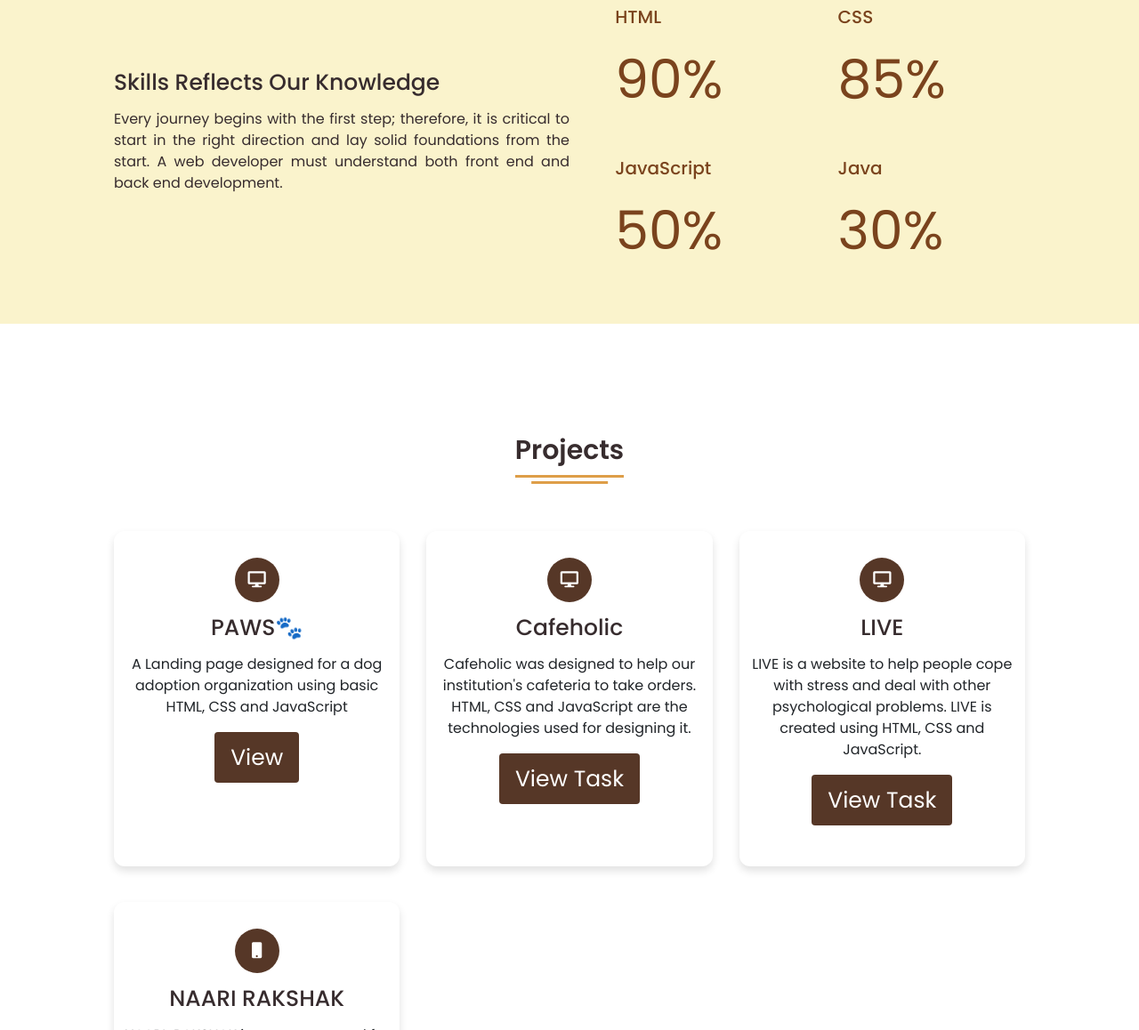
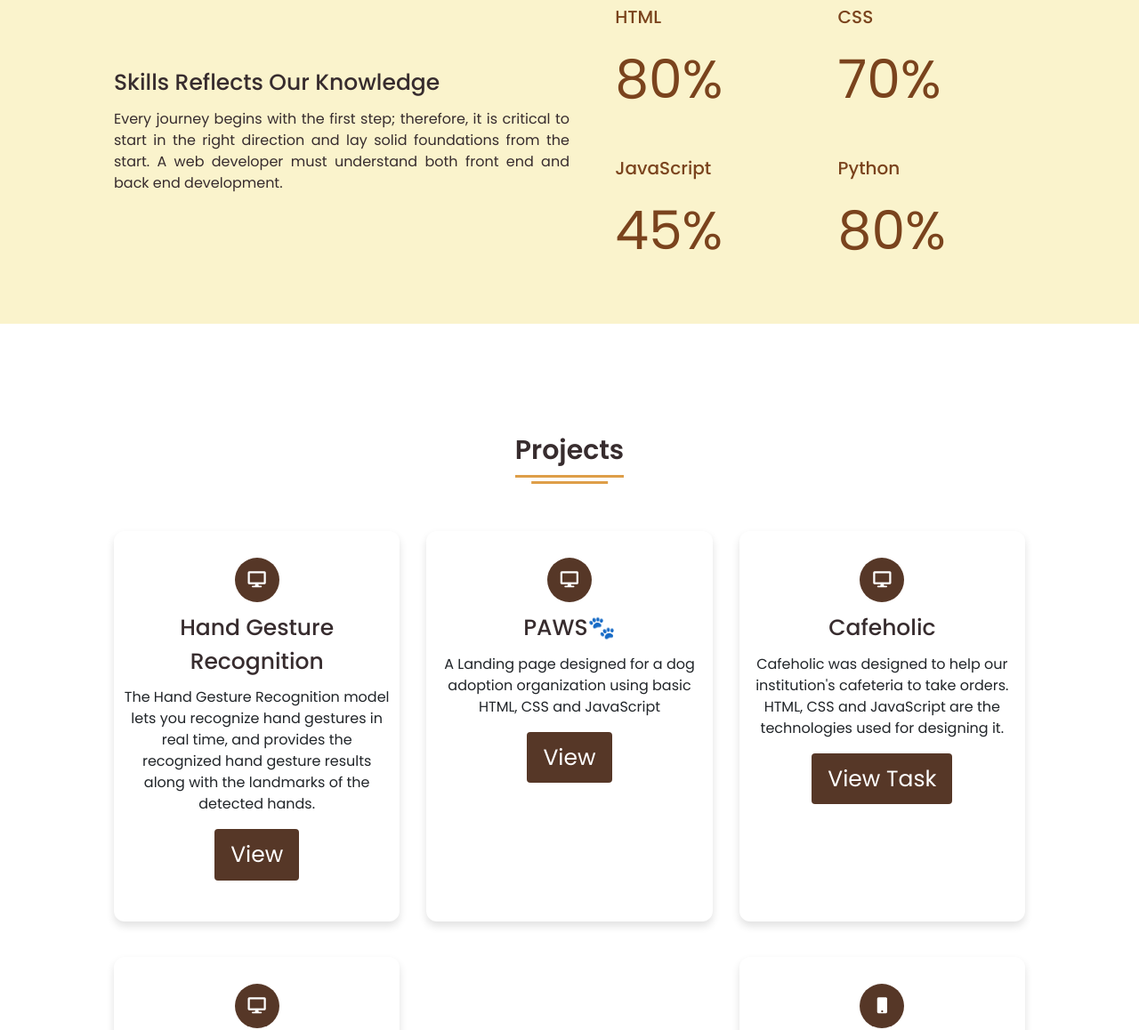
Before and after one commit to AayushiMishra1502/Portfolio, a plain HTML site: page index.html in a window 1280 px wide. Shown: the part 1642-2800 px from the top of the page at 89% size. Drawn offline with nearby package versions, Linux system fonts and the light colour scheme; a script that the page names is missing.

Commit message:
Update index.html

```diff
--- a/index.html
+++ b/index.html
@@ -36,7 +36,7 @@
         <a href="https://www.linkedin.com/in/aayushi-mishra-91740411a/" target="linkedin"><i class="fab fa-linkedin-in"></i></a>
         <a href="https://twitter.com/AayushiMishra12" target="twitter"><i class="fab fa-twitter"></i></a>
         <a href="https://www.instagram.com/is.mikrokosmos/" target="instagram"><i class="fab fa-instagram"></i></a>
-        <a href="https://github.com/AayushiMishra1502" target="git"><i class="fab fa-github"></i></a>
+        <a href="https://github.com/Aayushi-Mishra" target="git"><i class="fab fa-github"></i></a>
       </div>
     </div>
     <div class="menu-btn">
@@ -52,7 +52,7 @@
         <div class="text">
           <div class="text-one">Hello,</div>
           <div class="text-two">I'm Aayushi Mishra</div>
-          <div class="text-three">Front-end Developer</div>
+          <div class="text-three">Software Developer</div>
           <div class="text-four">From India</div>
         </div>
         <div class="button">
@@ -1171,8 +1171,8 @@
           <img src="about.jpeg" alt="">
         </div>
         <div class="right">
-          <div class="topic"><h2>I'm a Front-end Developer</h2></div>
-          <p>Hi! I 'm Aayushi, Nice to meet you. <br> I am a computer science student at Inderprastha Engineering College. I'm a front-end developer who is learning about back-end development. I have a strong understanding of HTML, CSS and JavaScript. Graphic design is a field in which I also constantly learn new things. For GFG Student Chapter IPEC, I am the team leader for designing. </p>
+          <div class="topic"><h2>I'm a Software Developer</h2></div>
+          <p>Hi! I 'm Aayushi, Nice to meet you. <br> I am a third-year computer science student at Inderprastha Engineering College. I'm a web developer and improving myself in machine learning using python. I'm very passionate about technology and keep learning new technologies!  </p>
           <div class="button">
             <button>Let's Chat</button>
           </div>
@@ -1195,19 +1195,19 @@
         <div class="boxes">
           <div class="box">
             <div class="topic">HTML</div>
-            <div class="per">90%</div>
+            <div class="per">80%</div>
           </div>
           <div class="box">
             <div class="topic">CSS</div>
-            <div class="per">85%</div>
+            <div class="per">70%</div>
           </div>
           <div class="box">
             <div class="topic">JavaScript</div>
-            <div class="per">50%</div>
+            <div class="per">45%</div>
           </div>
           <div class="box">
-            <div class="topic">Java</div>
-            <div class="per">30%</div>
+            <div class="topic">Python</div>
+            <div class="per">80%</div>
           </div>
         </div>
       </div>
@@ -1219,6 +1219,16 @@
     <div class="content">
       <div class="title"><span>Projects</span></div>
       <div class="boxes">
+      <div class="box">
+          <div class="icon">
+            <i class="fas fa-desktop"></i>
+          </div>
+          <div class="topic">Hand Gesture Recognition</div>
+          <p>The Hand Gesture Recognition model lets you recognize hand gestures in real time, and provides the recognized hand gesture results along with the landmarks of the detected hands.</p>
+          <div class="button task_btn">
+            <button><a href="https://github.com/Aayushi-Mishra/Hand-Gesture-Recognition" target="hand-gesture-recog">View</a></button>
+          </div>
+        </div>
         <div class="box">
           <div class="icon">
             <i class="fas fa-desktop"></i>
```
